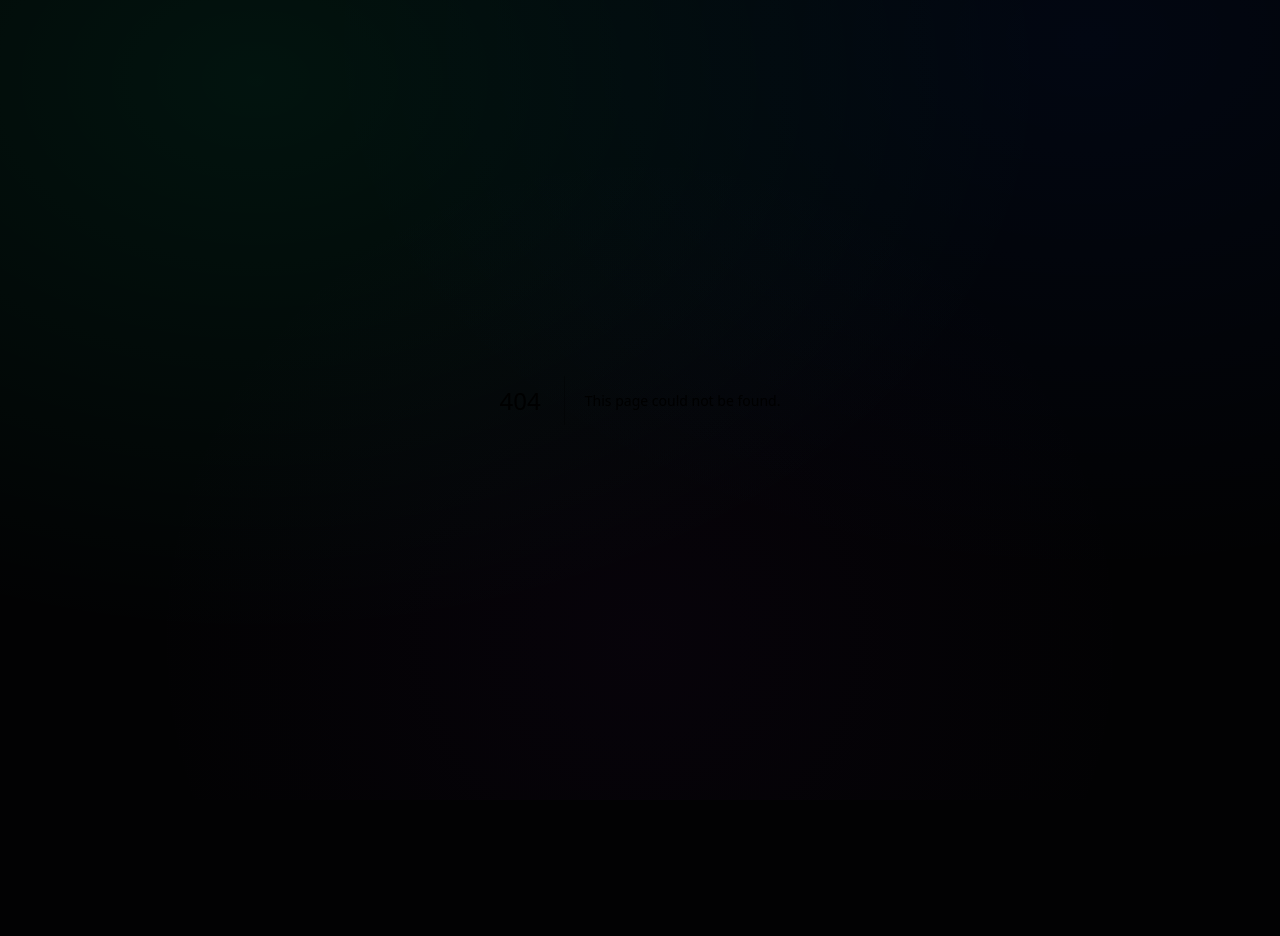
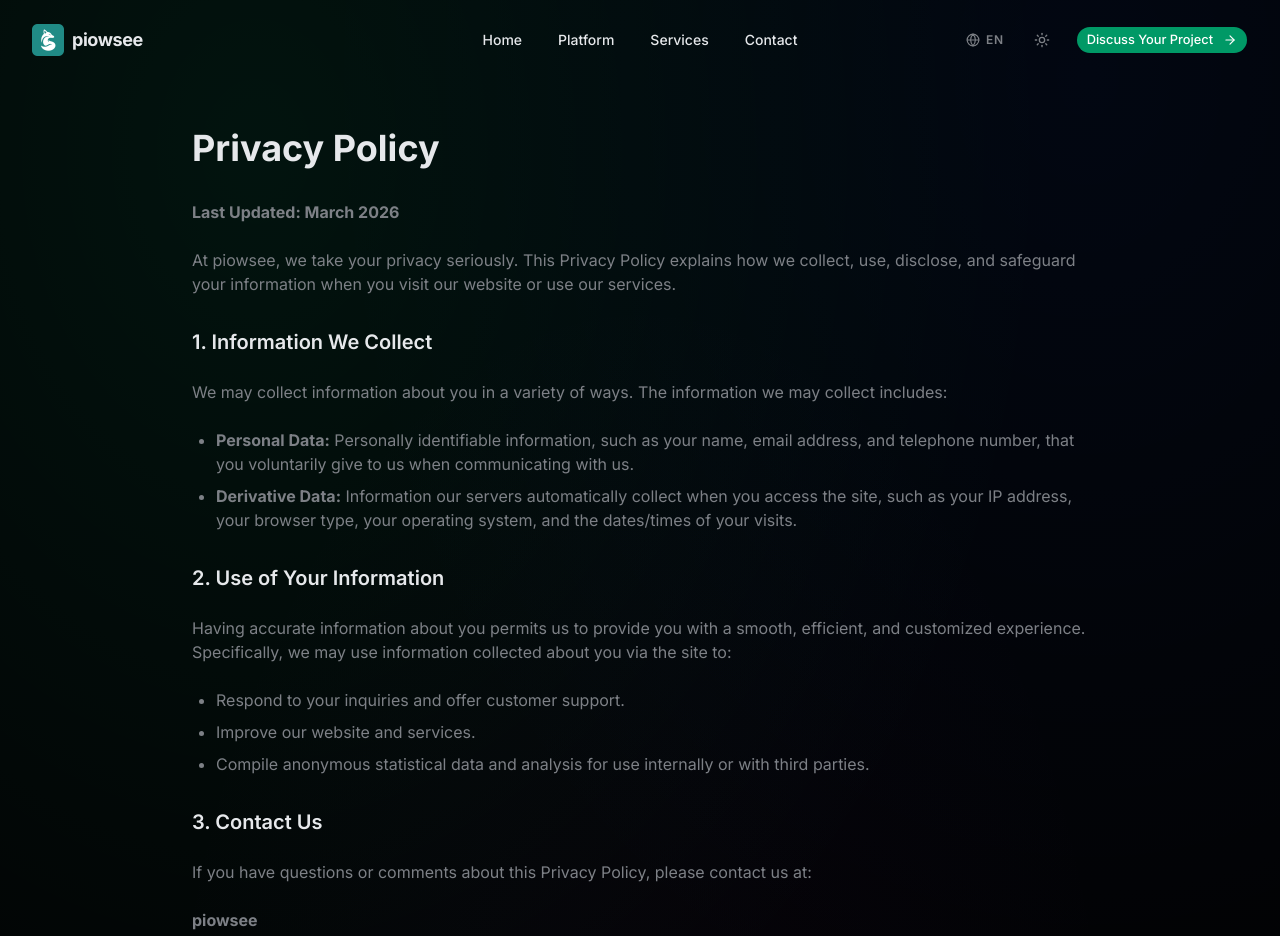
Before and after one commit to piowsee/piowsee, a Next.js app: page /privacy in a window 1280 px wide. Before the commit this address had no page. Shown: the top 936 px of the page. Before the commit the page ends 800 px from the top, so only its background shows below. Built offline with nearby package versions, Linux system fonts and the light colour scheme.

Commit message:
feat: add privacy policy and ToS

```diff
--- /dev/null
+++ b/src/app/privacy/page.tsx
@@ -0,0 +1,40 @@
+import { Navbar } from "@/components/navbar";
+import { Footer } from "@/components/footer";
+
+export default function PrivacyPolicy() {
+  return (
+    <>
+      <Navbar />
+      <main className="flex flex-col items-center justify-start w-full relative z-0 pt-32 pb-24 px-6 lg:px-8">
+        <div className="max-w-4xl w-full mx-auto">
+          <h1 className="text-3xl md:text-4xl font-bold mb-8">Privacy Policy</h1>
+          <div className="prose prose-emerald dark:prose-invert max-w-none space-y-6 text-muted-foreground">
+            <p><strong>Last Updated: March 2026</strong></p>
+
+            <p>At piowsee, we take your privacy seriously. This Privacy Policy explains how we collect, use, disclose, and safeguard your information when you visit our website or use our services.</p>
+
+            <h2 className="text-xl font-semibold text-foreground mt-8">1. Information We Collect</h2>
+            <p>We may collect information about you in a variety of ways. The information we may collect includes:</p>
+            <ul className="list-disc pl-6 space-y-2">
+              <li><strong>Personal Data:</strong> Personally identifiable information, such as your name, email address, and telephone number, that you voluntarily give to us when communicating with us.</li>
+              <li><strong>Derivative Data:</strong> Information our servers automatically collect when you access the site, such as your IP address, your browser type, your operating system, and the dates/times of your visits.</li>
+            </ul>
+
+            <h2 className="text-xl font-semibold text-foreground mt-8">2. Use of Your Information</h2>
+            <p>Having accurate information about you permits us to provide you with a smooth, efficient, and customized experience. Specifically, we may use information collected about you via the site to:</p>
+            <ul className="list-disc pl-6 space-y-2">
+              <li>Respond to your inquiries and offer customer support.</li>
+              <li>Improve our website and services.</li>
+              <li>Compile anonymous statistical data and analysis for use internally or with third parties.</li>
+            </ul>
+
+            <h2 className="text-xl font-semibold text-foreground mt-8">3. Contact Us</h2>
+            <p>If you have questions or comments about this Privacy Policy, please contact us at:</p>
+            <p><strong>piowsee</strong><br />Email: poc.helpteam@gmail.com<br />Sumedang, West Java, Indonesia</p>
+          </div>
+        </div>
+      </main>
+      <Footer />
+    </>
+  );
+}
--- /dev/null
+++ b/src/app/terms/page.tsx
@@ -0,0 +1,36 @@
+import { Navbar } from "@/components/navbar";
+import { Footer } from "@/components/footer";
+
+export default function TermsOfService() {
+  return (
+    <>
+      <Navbar />
+      <main className="flex flex-col items-center justify-start w-full relative z-0 pt-32 pb-24 px-6 lg:px-8">
+        <div className="max-w-4xl w-full mx-auto">
+          <h1 className="text-3xl md:text-4xl font-bold mb-8">Terms of Service</h1>
+          <div className="prose prose-emerald dark:prose-invert max-w-none space-y-6 text-muted-foreground">
+            <p><strong>Last Updated: March 2026</strong></p>
+
+            <p>Welcome to piowsee. These Terms of Service ("Terms") govern your use of our website and services. By accessing or using our services, you agree to be bound by these Terms.</p>
+
+            <h2 className="text-xl font-semibold text-foreground mt-8">1. Use of Services</h2>
+            <p>You agree to use our services only for lawful purposes and in accordance with these Terms. You are prohibited from using our services in any way that could damage, disable, overburden, or impair our servers or networks.</p>
+
+            <h2 className="text-xl font-semibold text-foreground mt-8">2. Intellectual Property</h2>
+            <p>The content, organization, graphics, design, compilation, magnetic translation, digital conversion, and other matters related to our website or services are protected under applicable copyrights, trademarks, and other proprietary rights. All content is the exclusive property of piowsee.</p>
+
+            <h2 className="text-xl font-semibold text-foreground mt-8">3. Limitation of Liability</h2>
+            <p>In no event shall piowsee, nor its directors, employees, partners, agents, suppliers, or affiliates, be liable for any indirect, incidental, special, consequential or punitive damages, including without limitation, loss of profits, data, use, goodwill, or other intangible losses, resulting from your access to or use of or inability to access or use the services.</p>
+
+            <h2 className="text-xl font-semibold text-foreground mt-8">4. Changes to Terms</h2>
+            <p>We reserve the right, at our sole discretion, to modify or replace these Terms at any time. What constitutes a material change will be determined at our sole discretion. By continuing to access or use our services after those revisions become effective, you agree to be bound by the revised terms.</p>
+
+            <h2 className="text-xl font-semibold text-foreground mt-8">5. Contact Information</h2>
+            <p>If you have any questions about these Terms, please contact us at: <strong>poc.helpteam@gmail.com</strong></p>
+          </div>
+        </div>
+      </main>
+      <Footer />
+    </>
+  );
+}
```
